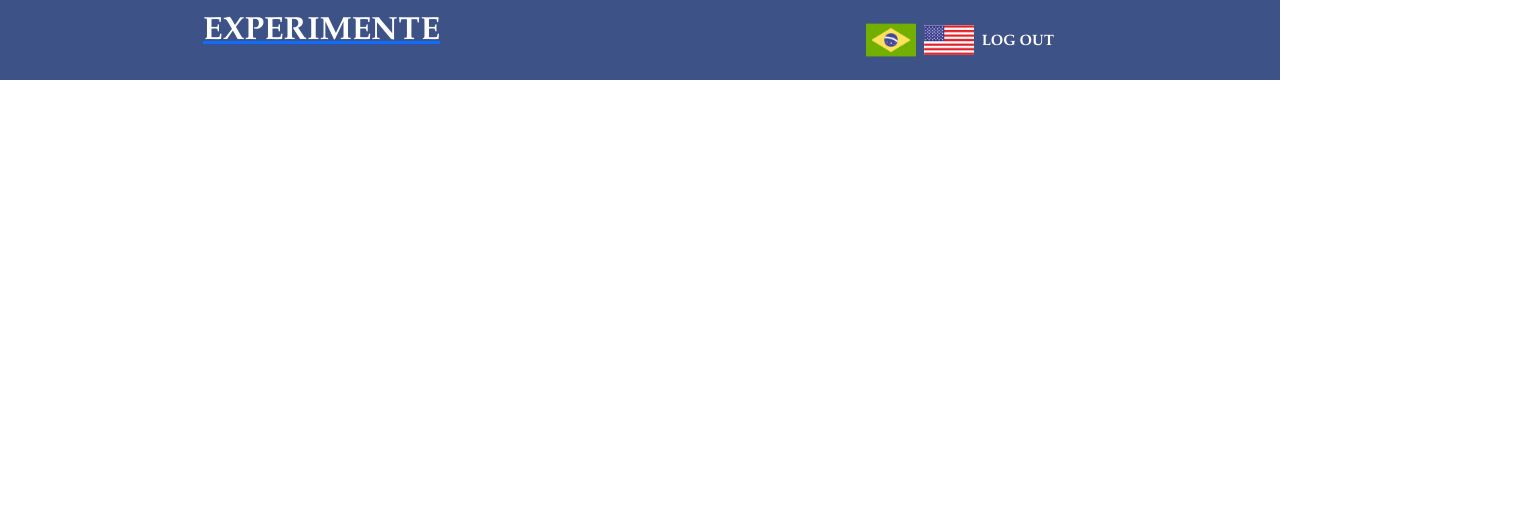
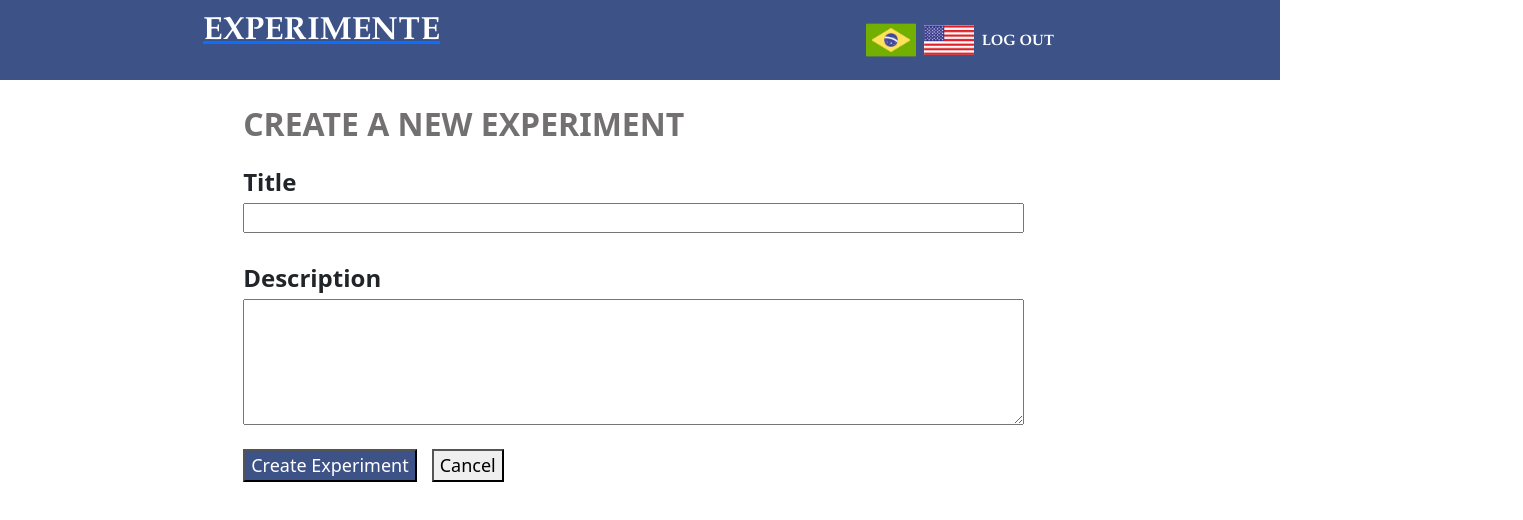
Before and after one commit to kamillatenorio/HCI-Project, a React (Create React App) app: page /newexperiment in a window 1280 px wide. Shown: the top 520 px of the page, 1523 px wide, since content can reach past the window. Built offline with nearby package versions, Linux system fonts and the light colour scheme.

Commit message:
Adicionada página de criação do experimento

```diff
--- a/src/App.css
+++ b/src/App.css
@@ -236,4 +236,8 @@ body {
       color: white;
       font-family: 'Times New Roman', Times, serif
   }
+
+  .new_experiment_label{
+    color: tomato;
+  }
 }
--- a/src/views/NewExperiment.jsx
+++ b/src/views/NewExperiment.jsx
@@ -1,10 +1,50 @@
 import React, { Component } from 'react';
-import  '../App.css';
+import '../App.css';
 
 class NewExperiment extends Component {
   render() {
     return (
       <div className="content">
+        <div style={{ width: '100%', marginLeft: '19%', marginRight: '16%' }}>
+          <div>
+            <p style={{
+              fontWeight: 'bold', fontSize: 'xx-large', marginTop: '20px',
+              color: '#727070'
+            }}>CREATE A NEW EXPERIMENT</p>
+          </div>
+          <div style={{ width: '61%' }}>
+            <form action="/scope">
+
+              <label style={{
+                fontSize: 'x-large',
+                fontWeight: 'bold'
+              }} for='title'>Title</label> <br />
+              <input className='input_data' type="text" name="title" id="title" />
+
+              <br />
+              <br />
+
+              <label style={{
+                fontSize: 'x-large',
+                fontWeight: 'bold'
+              }} htmlFor="description">Description</label><br />
+              <textarea className='input_data'
+                name="description" id="" cols="50" rows="5"></textarea>
+
+              <br />
+
+              <button style={{ fontSize:'large' ,marginTop: '15px', color: 'white', backgroundColor: '#3D5287' }}>
+                Create Experiment
+              </button>
+
+              <button style={{ fontSize:'large', marginTop: '15px', marginLeft: '15px' }}>
+                Cancel
+              </button>
+
+            </form>
+          </div>
+        </div>
+
       </div>
     )
   }
--- a/src/views/experimentPhases/Scope.jsx
+++ b/src/views/experimentPhases/Scope.jsx
@@ -1,12 +1,34 @@
 import React, { Component } from 'react';
-import  '../../App.css';
+import '../../App.css';
 
 class Scope extends Component {
   render() {
     return (
-      <div className="content">
+      <div style={{ width: '100%', marginLeft: '19%', marginRight: '16%' }}>
+        <div>
+          <p style={{
+            fontWeight: 'bold', fontSize: 'xx-large', marginTop: '20px',
+            color: '#727070'
+          }}>Joana Vicente | Gamification and Flow Experience</p>
+        </div>
 
-    </div>
+        <AppBar position="static">
+  <Tabs value={value} onChange={handleChange} aria-label="simple tabs example">
+    <Tab label="Item One" {...a11yProps(0)} />
+    <Tab label="Item Two" {...a11yProps(1)} />
+    <Tab label="Item Three" {...a11yProps(2)} />
+  </Tabs>
+</AppBar>
+<TabPanel value={value} index={0}>
+  Item One
+</TabPanel>
+<TabPanel value={value} index={1}>
+  Item Two
+</TabPanel>
+<TabPanel value={value} index={2}>
+  Item Three
+</TabPanel>
+      </div>
     )
   }
 }
```
